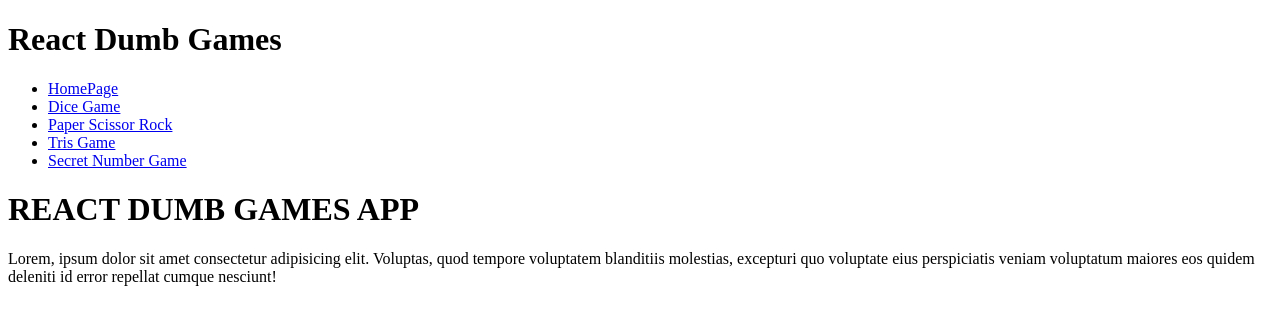
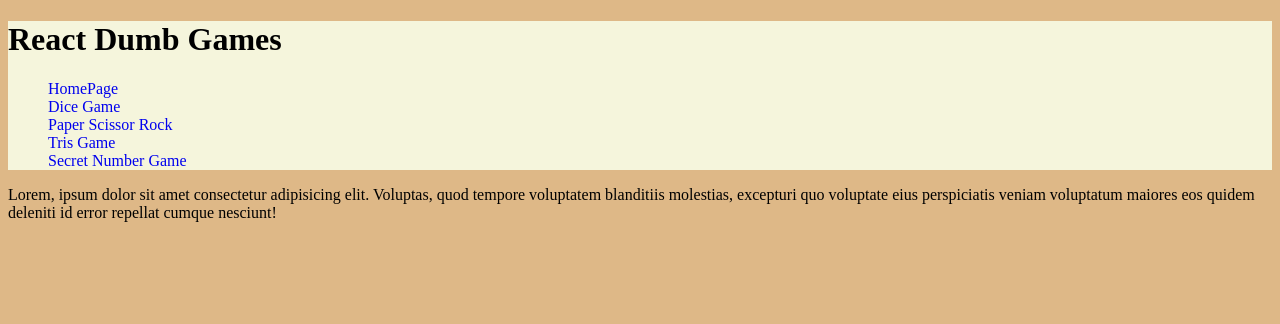
Before and after one commit to simoneburrai/react-dumb-games-app, a React (Vite) app: page / in a window 1280 px wide. Shown: the top 324 px of the page. Built offline with nearby package versions, Linux system fonts and the light colour scheme.

Commit message:
feat: create base style

```diff
--- a/src/components/NavBar.jsx
+++ b/src/components/NavBar.jsx
@@ -5,19 +5,19 @@ const Navbar = () => {
         <nav>
             <ul>
                 <li>
-                    <Link to="/">HomePage</Link>
+                    <Link to="/" className='navbar'>HomePage</Link>
                 </li>
                 <li>
-                    <Link to="/Dice-game">Dice Game</Link>
+                    <Link to="/Dice-game" className='navbar'>Dice Game</Link>
                 </li>
                 <li>
-                    <Link to="/Paper-Scissor-Rock">Paper Scissor Rock</Link>
+                    <Link to="/Paper-Scissor-Rock" className='navbar'>Paper Scissor Rock</Link>
                 </li>
                 <li>
-                    <Link to="/Tris-game">Tris Game</Link>
+                    <Link to="/Tris-game" className='navbar'>Tris Game</Link>
                 </li>
                 <li>
-                    <Link to="/Secret-Number">Secret Number Game</Link>
+                    <Link to="/Secret-Number" className='navbar'>Secret Number Game</Link>
                 </li>
             </ul>
         </nav>
--- a/src/index.css
+++ b/src/index.css
@@ -8,3 +8,29 @@
     width: 30px;
     height: 30px;
 }
+
+header {
+    background-color: beige;
+}
+
+body {
+    background-color: burlywood;
+}
+
+button {
+    padding: 5px;
+    border-radius: 8px;
+}
+
+li {
+    list-style-type: none;
+}
+
+.navbar {
+    text-decoration: none;
+}
+
+.navbar :hover {
+    background-color: #db0d0d;
+    color: black;
+}
--- a/src/pages/HomePage.jsx
+++ b/src/pages/HomePage.jsx
@@ -1,7 +1,6 @@
 const HomePage = () => {
     return (
         <div>
-            <h1>REACT DUMB GAMES APP</h1>
             <p>Lorem, ipsum dolor sit amet consectetur adipisicing elit. Voluptas, quod tempore voluptatem blanditiis molestias, excepturi quo voluptate eius perspiciatis veniam voluptatum maiores eos quidem deleniti id error repellat cumque nesciunt!</p>
         </div>
     )
```
